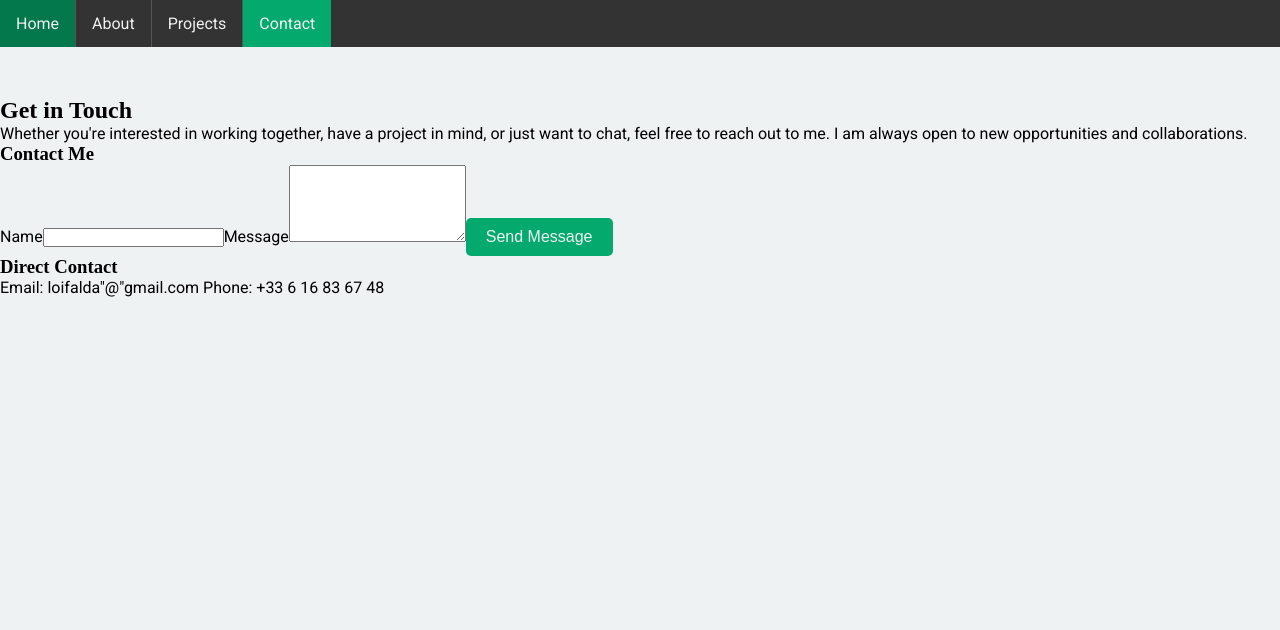
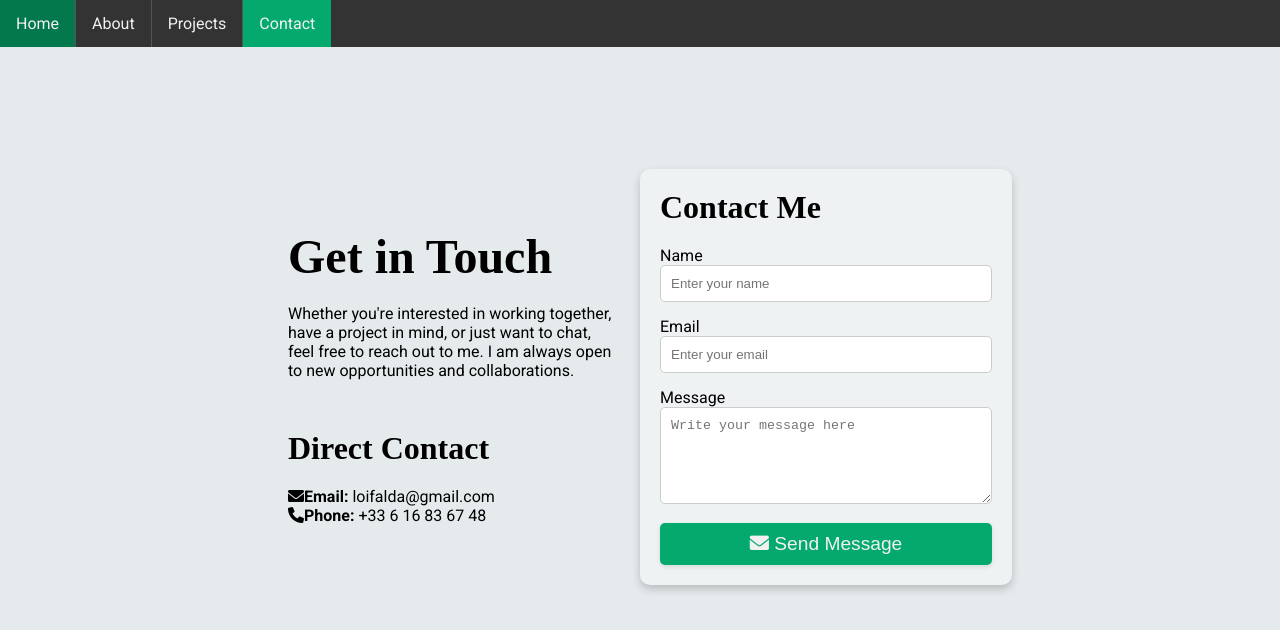
Before and after one commit to falda/myPortfolio, an Angular app: page /contact in a window 1280 px wide. Shown: the top 630 px of the page. Built offline with nearby package versions, Linux system fonts and the light colour scheme.

Commit message:
J'ai fini la page contact, j'ai refactorisé le scss de ma page home dans mon style global.

```diff
--- a/src/app/contact/contact.component.html
+++ b/src/app/contact/contact.component.html
@@ -1,4 +1,5 @@
-<div class="contact-container">
+<div class="contact container">
+    <div class="left">
         <section class="contact-intro">
             <h1>Get in Touch</h1>
             <p>
@@ -7,24 +8,39 @@
             </p>
         </section>
 
-    <section class="contact-form">
-        <h3>Contact Me</h3>
-        <form id="contactForm">
-            <label for="name">Name</label>
-            <input type="text" id="name" name="name" [(ngModel)]="name" required />
-
-            <label for="message">Message</label>
-            <textarea id="message" name="message" rows="5" [(ngModel)]="message" required></textarea>
-
-            <button type="button" (click)="sendMail()" class="button">Send Message</button>
-        </form>
-    </section>
-
         <section class="direct-contact">
-        <h3>Direct Contact</h3>
+            <h2>Direct Contact</h2>
             <p>
-            Email: <a href="mailto:loifalda@gmail.com">loifalda"&#64;"gmail.com</a>
-            Phone: <a href="tel:+33616836748">+33 6 16 83 67 48</a>
+                <i class="fas fa-envelope"></i>
+                <span>Email: </span><a href="mailto:loifalda@gmail.com">loifalda&#64;gmail.com</a>
+                <br />
+                <i class="fas fa-phone"></i>
+                <span>Phone: </span><a href="tel:+33616836748">+33 6 16 83 67 48</a>
             </p>
         </section>
     </div>
+
+    <div class="right">
+        <section class="contact-form">
+            <h2>Contact Me</h2>
+            <form id="contactForm">
+                <fieldset>
+                    <label for="name" aria-label="Your Name">Name</label>
+                    <input type="text" id="name" name="name" [(ngModel)]="name" placeholder="Enter your name" required />
+
+                    <label for="email" aria-label="Your Email">Email</label>
+                    <input type="email" id="email" name="email" [(ngModel)]="email" placeholder="Enter your email" required />
+                </fieldset>
+
+                <fieldset>
+                    <label for="message" aria-label="Your message">Message</label>
+                    <textarea id="message" name="message" rows="5" [(ngModel)]="message" placeholder="Write your message here" required></textarea>
+                </fieldset>
+
+                <button type="button" (click)="sendMail()" class="button">
+                    <i class="fas fa-envelope"></i> Send Message
+                </button>
+            </form>
+        </section>
+    </div>
+</div>
--- a/src/app/contact/contact.component.scss
+++ b/src/app/contact/contact.component.scss
@@ -0,0 +1,34 @@
+$margin: 50px;
+
+.contact {
+    .left, .right {
+        width: 30%;
+    }
+
+    .left {
+        .contact-intro {
+            margin-bottom: $margin;
+        }
+    }
+
+    form {
+        width: 100%;
+        display: flex;
+        flex-direction: column;
+
+        fieldset {
+            border: none;
+        }
+
+        label, input, textarea {
+            width: 100%;
+            margin-bottom: 15px;
+        }
+
+        input, textarea {
+            padding: 10px;
+            border: 1px solid #ccc;
+            border-radius: 5px;
+        }
+    }
+}
--- a/src/app/contact/contact.component.ts
+++ b/src/app/contact/contact.component.ts
@@ -13,10 +13,11 @@ import { FormsModule } from '@angular/forms';
 export class ContactComponent {
   name: string = "";
   message: string = "";
+  email: string = "";
 
   sendMail(): void {
     const subject = encodeURIComponent(`Message from ${this.name}`);
-    const body = encodeURIComponent(`Name: ${this.name}\nMessage:\n${this.message}`
+    const body = encodeURIComponent(`Name: ${this.name}\nEmail: ${this.email}\nMessage:\n${this.message}`
     );
 
     window.location.href = `mailto:loifalda@gmail.com?subject=${subject}&body=${body}`;
--- a/src/app/home/home.component.html
+++ b/src/app/home/home.component.html
@@ -1,27 +1,35 @@
-<div class="home-container">
+<div class="home container">
     <div class="left">
-        <section class="title">
+        <header class="title">
             <h1>Hello, I'm Falda Loïc</h1>
             <h2>Web developer</h2>
-        </section>
+        </header>
 
-        <section class="introduction">
+        <article class="introduction">
             <p>
                 As a beginner in the field of development, I am seeking an internship to further my learning. Highly motivated,
                 I aim to gain practical experience while honing my skills and actively contributing to real projects.
                 I am eager to collaborate with a dynamic team, tackle challenging tasks, and apply my knowledge in a professional environment.
                 I am excited about the opportunity to learn from industry experts and contribute to innovative solutions that make a difference.
             </p>
-        </section>
+        </article>
     </div>
 
     <div class="right">
         <section class="call-to-actions">
-            <h2>Take a look at my projects</h2>
-            <button routerLink="projects" class="button">Projects</button>
+            <div class="call-to-action-projects">
+                <h2>Take a look at my projects</h2>
+                <button routerLink="projects" class="button">
+                    <i class="fas fa-folder-open"></i> Projects
+                </button>
+            </div>
 
-            <h2>Get in touch</h2>
-            <button routerLink="contact" class="button">Contact</button>
+            <div class="call-to-action-contact">
+                <h2>Get in touch</h2>
+                <button routerLink="contact" class="button">
+                    <i class="fas fa-envelope"></i> Contact
+                </button>
+            </div>
         </section>
     </div>
 </div>
--- a/src/app/home/home.component.scss
+++ b/src/app/home/home.component.scss
@@ -1,52 +1,12 @@
-.home-container {
-    display: flex;
+$padding: 20px;
 
-    // Center horizontaly
-    justify-content: center;
-
-    // Center vertically
-    align-items: center;
-
-    width: 100%;
-    height: 70vh;
-
-    .left, .right {
-        height: auto;
-    }
-
-    .left {
-        width: 30%;
-        display: flex;
-        text-align: left;
-
-        // Align vertically
-        flex-direction: column;
-    }
-
-    .right {
-        width: 20%;
-        display: flex;
-        align-items: center;
-        flex-direction: column;
-    }
-
+.home {
     .call-to-actions {
         // Center titles and buttons
         text-align: center;
-    }
-}
 
-// Change on small screen
-@media (max-width: 768px) {
-    .home-container {
-        display:block;
-        width: 100%;
-        height: auto;
-
-        .left, .right {
-            text-align: center;
-            padding: 20px;
-            width: 100%;
+        .call-to-action-projects {
+            margin-bottom: 50px;
         }
     }
 }
--- a/src/index.html
+++ b/src/index.html
@@ -2,13 +2,14 @@
 <html lang="en">
 <head>
   <meta charset="utf-8">
-  <title>MyPortfolio</title>
+  <title>Portfolio Falda Loïc</title>
   <base href="/">
   <meta name="viewport" content="width=device-width, initial-scale=1">
   <link rel="preconnect" href="https://fonts.googleapis.com">
   <link rel="preconnect" href="https://fonts.gstatic.com" crossorigin>
   <link href="https://fonts.googleapis.com/css2?family=Montserrat:ital,wght@0,100..900;1,100..900&family=Roboto:wght@400;700&display=swap" rel="stylesheet">
-  <link rel="icon" type="image/x-icon" href="favicon.ico">
+  <link rel="stylesheet" href="https://cdnjs.cloudflare.com/ajax/libs/font-awesome/6.0.0-beta3/css/all.min.css">
+
 </head>
 <body>
   <app-root></app-root>
--- a/src/styles.scss
+++ b/src/styles.scss
@@ -1,4 +1,6 @@
+$background-color: #eef2f3;
 $primary-color: #04AA6D;
+$padding: 20px;
 
 * {
     margin: 0;
@@ -10,22 +12,29 @@ $primary-color: #04AA6D;
 
 html, body {
     height: 100%;
-    font-size: 16px;
+    font-size: 1rem;
 }
 
 body {
     font-family: 'Roboto', sans-serif;
     font-weight: 400;
-    background-color: #eef2f3;
+    background-color: darken($background-color, 3%);
 }
 
 h1, h2, h3 {
     font-family: 'Montserrat', sans-serif;
+    font-family: 'Playfair Display', serif;
     font-weight: 700;
 }
 
-h1, h2, h3 {
-    font-family: 'Playfair Display', serif;
+h1 {
+    font-size: 3rem;
+    margin-bottom: $padding;
+}
+
+h2 {
+    font-size: 2rem;
+    margin-bottom: $padding;
 }
 
 a {
@@ -39,13 +48,61 @@ ul, ol {
     list-style: none;
 }
 
+span {
+    font-weight: bold;
+}
+
+.container {
+    display: flex;
+
+    // Center horizontaly
+    justify-content: center;
+
+    // Center vertically
+    align-items: center;
+
+    width: 100%;
+    height: 70vh;
+    padding: $padding;
+
+    .left, .right {
+        height: auto;
+        padding: $padding;
+    }
+
+    .left {
+        width: 30%;
+        display: flex;
+        text-align: left;
+
+        // Align vertically
+        flex-direction: column;
+    }
+
+    .right {
+        width: 20%;
+        display: flex;
+        align-items: center;
+        flex-direction: column;
+
+        box-shadow: 0 4px 8px 0 rgba(0,0,0,0.2);
+        border-radius: 10px;
+        padding: $padding;
+        background-color: $background-color;
+
+        &:hover {
+            box-shadow: 0 8px 16px 0 rgba(0,0,0,0.2);
+        }
+    }
+}
 
 .button {
     background-color: $primary-color;
     color: #f1f1f1;
     border: none;
-    padding: 10px 20px;
-    font-size: 16px;
+    padding: 10px $padding;
+    font-size: 1.2rem;
+    box-shadow: 0 2px 4px 0 rgba(0,0,0,0.1);
 
     // Round corners
     border-radius: 5px;
@@ -61,6 +118,7 @@ ul, ol {
         transform: translateY(-2px);
 
         background-color: darken($primary-color, 10%);
+        box-shadow: 0 4px 8px 0 rgba(0,0,0,0.2);
     }
 
     &:active {
@@ -77,3 +135,17 @@ ul, ol {
         box-shadow: 0 0 0 3px rgba($primary-color, 0.5);
     }
 }
+
+@media (max-width: 768px) {
+    .container{
+        flex-direction: column;
+        height: auto;
+
+        .left, .right {
+            width: 100% !important;
+            text-align: center;
+            padding: 20px;
+        }
+
+    }
+}
```
Lines whose indentation alone changed are shown as unchanged.
